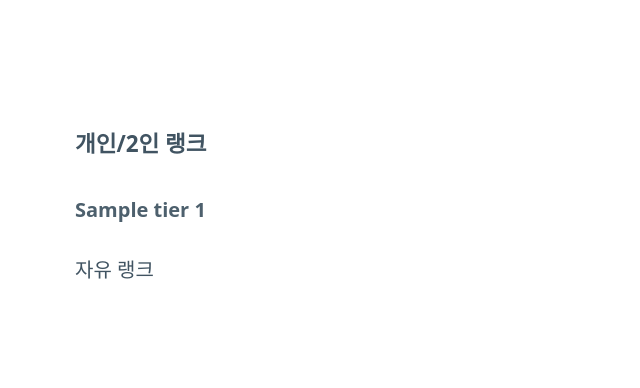
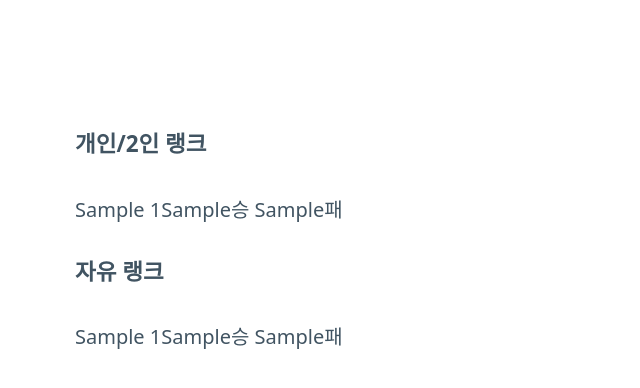
Before and after one commit to dlgudwn55/hpgg, a Flask app: template templates/search.html in a window 1280 px wide. Shown: the part 233-621 px from the top of the page, without its empty margins (0-640 px from the left). Run offline with Flask 2, Linux system fonts and the light colour scheme; the template is opened without the code that fills it: most values are stand-ins (such as "Sample title", 1, 10 or a date in 2020).

Commit message:
20220927-1
search.py에서 솔랭과 자랭 정보 분리

```diff
--- a/main.py
+++ b/main.py
@@ -19,9 +19,20 @@ def search():
     if entry == None:
         return render_template('search.html', user_name=user_name, tier="Unranked", rank="")
     else:
-        tier, rank, wins, losses = extract_entries(summoner_id)
-        tier = tier.title()
-        return render_template('search.html', user_name=user_name, tier=tier, rank=rank)
+        info = extract_entries(summoner_id)
+        if info[0] == "Solo-only":
+            solo_tier, solo_rank, solo_wins, solo_losses = info[1:]
+            return render_template('search.html', user_name=user_name, solo_tier=solo_tier.title(), solo_rank=solo_rank,
+                solo_wins=solo_wins, solo_losses=solo_losses)
+        if info[0] == "Team-only":
+            team_tier, team_rank, team_wins, team_losses = info[1:]
+            return render_template('search.html', user_name=user_name, team_tier=team_tier.title(), team_rank=team_rank,
+                team_wins=team_wins, team_losses=team_losses)
+        if info[0] == "Both":
+            solo_tier, solo_rank, solo_wins, solo_losses, team_tier, team_rank, team_wins, team_losses = info[1:]
+            return render_template('search.html', user_name=user_name, solo_tier=solo_tier.title(), solo_rank=solo_rank,
+                solo_wins=solo_wins, solo_losses=solo_losses, team_tier=team_tier.title(), team_rank=team_rank,
+                team_wins=team_wins, team_losses=team_losses)
 
 if __name__ == '__main__':
     app.run('0.0.0.0', port=5000)
--- a/search.py
+++ b/search.py
@@ -12,6 +12,13 @@ def extract_entries(summoner_id):
     if response.json() == []:
         return None
     response_json = response.json()
+
     if len(response_json) == 1:
         if response_json[0]['queueType'] == 'RANKED_SOLO_5x5':
-            return response_json[0]['tier'], response_json[0]['rank'], response_json[0]['wins'], response_json[0]['losses']
+            return ["Solo-only", response_json[0]['tier'], response_json[0]['rank'], response_json[0]['wins'], response_json[0]['losses']]
+        if response_json[0]['queueType'] == 'RANKED_TEAM_5x5':
+            return ["Team-only", response_json[0]['tier'], response_json[0]['rank'], response_json[0]['wins'], response_json[0]['losses']]
+
+    if len(response_json) == 2:
+        ["Both", response_json[0]['tier'], response_json[0]['rank'], response_json[0]['wins'], response_json[0]['losses'],
+        response_json[1]['tier'], response_json[1]['rank'], response_json[1]['wins'], response_json[1]['losses']]
--- a/static/css/style.css
+++ b/static/css/style.css
@@ -1,3 +1,8 @@
 .content {
     display: flex;
 }
+
+.tier {
+    padding-left: 100px;
+    padding-right: 30px;
+}
--- a/templates/search.html
+++ b/templates/search.html
@@ -17,32 +17,56 @@
             <span>
                 <h5>개인/2인 랭크</h5>
                 <div class="content">
-                    {% if tier == 'Iron' %}
+                    {% if solo_tier == 'Iron' %}
                         <img src="{{ url_for('static', filename='tier_emblems/Emblem_Iron.png') }}" width="72" alt="Iron"/>
-                    {% elif tier == 'Bronze' %}
+                    {% elif solo_tier == 'Bronze' %}
                         <img src="{{ url_for('static', filename='tier_emblems/Emblem_Bronze.png') }}" width="72" alt="Bronze"/>
-                    {% elif tier == 'Silver' %}
+                    {% elif solo_tier == 'Silver' %}
                         <img src="{{ url_for('static', filename='tier_emblems/Emblem_Silver.png') }}" width="72" alt="Silver"/>
-                    {% elif tier == 'Gold' %}
+                    {% elif solo_tier == 'Gold' %}
                         <img src="{{ url_for('static', filename='tier_emblems/Emblem_Gold.png') }}" width="72" alt="Gold"/>
-                    {% elif tier == 'Platinum' %}
+                    {% elif solo_tier == 'Platinum' %}
                         <img src="{{ url_for('static', filename='tier_emblems/Emblem_Platinum.png') }}" width="72" alt="Platinum"/>
-                    {% elif tier == 'Diamond' %}
+                    {% elif solo_tier == 'Diamond' %}
                         <img src="{{ url_for('static', filename='tier_emblems/Emblem_Diamond.png') }}" width="72" alt="Diamond"/>
-                    {% elif tier == 'Master' %}
+                    {% elif solo_tier == 'Master' %}
                         <img src="{{ url_for('static', filename='tier_emblems/Emblem_Master.png') }}" width="72" alt="Master"/>
-                    {% elif tier == 'Grandmaster' %}
+                    {% elif solo_tier == 'Grandmaster' %}
                         <img src="{{ url_for('static', filename='tier_emblems/Emblem_Grandmaster.png') }}" width="72" alt="Grandmaster"/>
-                    {% elif tier == 'Challenger' %}
+                    {% elif solo_tier == 'Challenger' %}
                         <img src="{{ url_for('static', filename='tier_emblems/Emblem_Challenger.png') }}" width="72" alt="Challenger"/>
                     {% endif %}
-                    <h6>{{tier}} {{rank}}</h6>
+                    <p>{{solo_tier}} {{solo_rank}}</p>
+                    <p>{{solo_wins}}승 {{solo_losses}}패</p>
                 </div>
             </span>
 
 
             <span>
-                <span>자유 랭크</span>
+                <h5>자유 랭크</h5>
+                <div class="content">
+                    {% if team_tier == 'Iron' %}
+                        <img src="{{ url_for('static', filename='tier_emblems/Emblem_Iron.png') }}" width="72" alt="Iron"/>
+                    {% elif team_tier == 'Bronze' %}
+                        <img src="{{ url_for('static', filename='tier_emblems/Emblem_Bronze.png') }}" width="72" alt="Bronze"/>
+                    {% elif team_tier == 'Silver' %}
+                        <img src="{{ url_for('static', filename='tier_emblems/Emblem_Silver.png') }}" width="72" alt="Silver"/>
+                    {% elif team_tier == 'Gold' %}
+                        <img src="{{ url_for('static', filename='tier_emblems/Emblem_Gold.png') }}" width="72" alt="Gold"/>
+                    {% elif team_tier == 'Platinum' %}
+                        <img src="{{ url_for('static', filename='tier_emblems/Emblem_Platinum.png') }}" width="72" alt="Platinum"/>
+                    {% elif team_tier == 'Diamond' %}
+                        <img src="{{ url_for('static', filename='tier_emblems/Emblem_Diamond.png') }}" width="72" alt="Diamond"/>
+                    {% elif team_tier == 'Master' %}
+                        <img src="{{ url_for('static', filename='tier_emblems/Emblem_Master.png') }}" width="72" alt="Master"/>
+                    {% elif team_tier == 'Grandmaster' %}
+                        <img src="{{ url_for('static', filename='tier_emblems/Emblem_Grandmaster.png') }}" width="72" alt="Grandmaster"/>
+                    {% elif team_tier == 'Challenger' %}
+                        <img src="{{ url_for('static', filename='tier_emblems/Emblem_Challenger.png') }}" width="72" alt="Challenger"/>
+                    {% endif %}
+                    <p>{{team_tier}} {{team_rank}}</p>
+                    <p>{{team_wins}}승 {{team_losses}}패</p>
+                </div>
             </span>
         </span>
 
```
